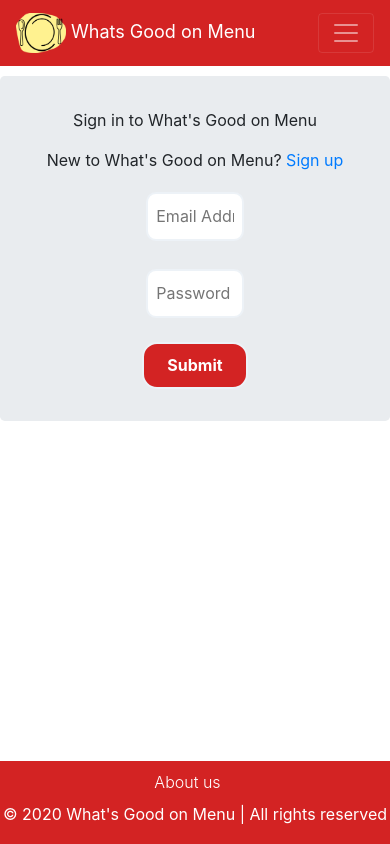
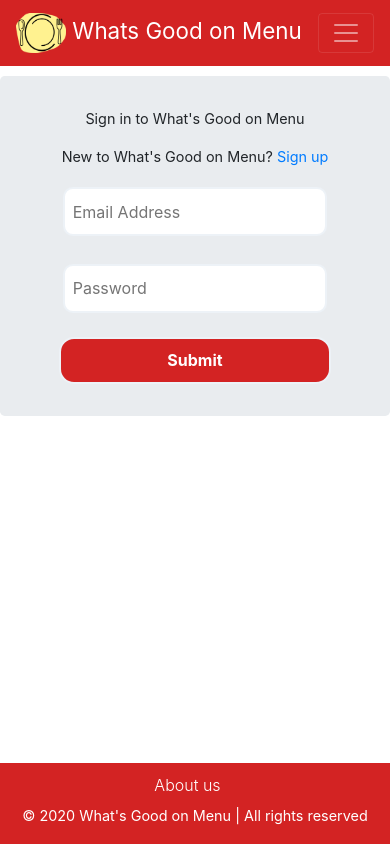
Before and after one commit to sanskruti29/whatsgoodonmenuui, a React (Create React App) app: page /login in a window 390 px wide. Built offline with nearby package versions, Linux system fonts and the light colour scheme; the HTML template or start-up script is replaced by a standard one.

Commit message:
input styling responsive

```diff
--- a/src/components/pages/Footer/Styles.css
+++ b/src/components/pages/Footer/Styles.css
@@ -4,4 +4,5 @@
   color: white;
   text-align: center;
   padding: 0.1em;
+  font-size: 1rem;
 }
--- a/src/components/pages/Forms/AllForms/Login/LoginForm.js
+++ b/src/components/pages/Forms/AllForms/Login/LoginForm.js
@@ -19,7 +19,7 @@ export default class LoginForm extends React.Component {
   render(){
     if(this.state.loggedIn === true){
       return(
-      <div className="jumbotron container d-flex justify-content-center" style={{marginTop: 10}}>
+      <div className="jumbotron container" style={{marginTop: 10}}>
           <label>{this.state.message}</label>
       </div>
       );
@@ -53,7 +53,7 @@ export default class LoginForm extends React.Component {
             setSubmitting(false);
           }}
         >
-        <div className="jumbotron container d-flex justify-content-center formStyle" style={{marginTop: 10}}>
+        <div className="jumbotron container formStyle" style={{marginTop: 10}}>
         <p> Sign in to What's Good on Menu </p>
         <p> New to What's Good on Menu? <a href="/signup"> Sign up </a></p>
         <Form>
--- a/src/components/pages/Forms/AllForms/Styles.css
+++ b/src/components/pages/Forms/AllForms/Styles.css
@@ -1,21 +1,21 @@
 /* background-color: #d32323; */
 /* background-color:#c21a09; */
 
-@media only screen and (max-width: 600px) {
+/* @media only screen and (min-width: 600px) {
     .inputAreaStyle {
         width: 7cm;
     }
     .buttonStyle {
         width: 7cm;
     }
-}
+} */
 
 .inputAreaStyle {
     padding: 0.65rem 0.5rem;
     font-size: 1rem;
     border: 2px solid #edf2f7;
     border-radius: 10px;
-    width: 25vw;
+    width: 7cm;
     background-color: #fff;
 }
 
@@ -62,3 +62,7 @@
     align-items: center;
     width: 100%;
 }
+
+p {
+    font-size: 0.9rem;
+}
--- a/src/components/pages/Forms/FormComponents/TextInput.js
+++ b/src/components/pages/Forms/FormComponents/TextInput.js
@@ -9,7 +9,7 @@ const TextInput = ({ label, ...props }) => {
     return (
         <div className="group">
             <label htmlFor={props.id || props.name}>{label}</label>
-            <input className="text-input inputAreaStyle" {...field} {...props} />
+            <input className="inputAreaStyle" {...field} {...props} />
             {meta.touched && meta.error ? (
                 <div className="error">{meta.error}</div>
             ) : null }
--- a/src/components/pages/Header/Styles.css
+++ b/src/components/pages/Header/Styles.css
@@ -1,14 +1,15 @@
 /* Header.js */
 .brandNameFontStyle {
-    color: black;
+    color: white;
     /* font-family: initial; */
     font-weight: 400;
     font-size: large;
+    font-size: 1.4rem;
 }
 
 /* Header.js */
 .navOptions{
-    color: black;
+    color: white;
     font-weight: 300;
     font-size: medium;
 }
```
